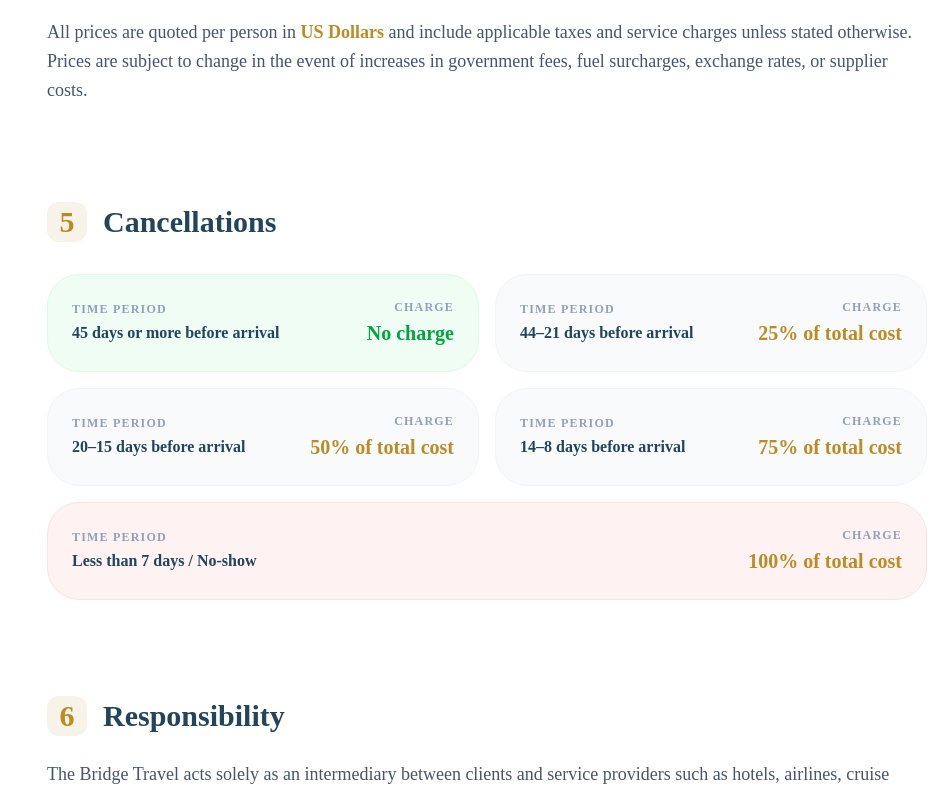
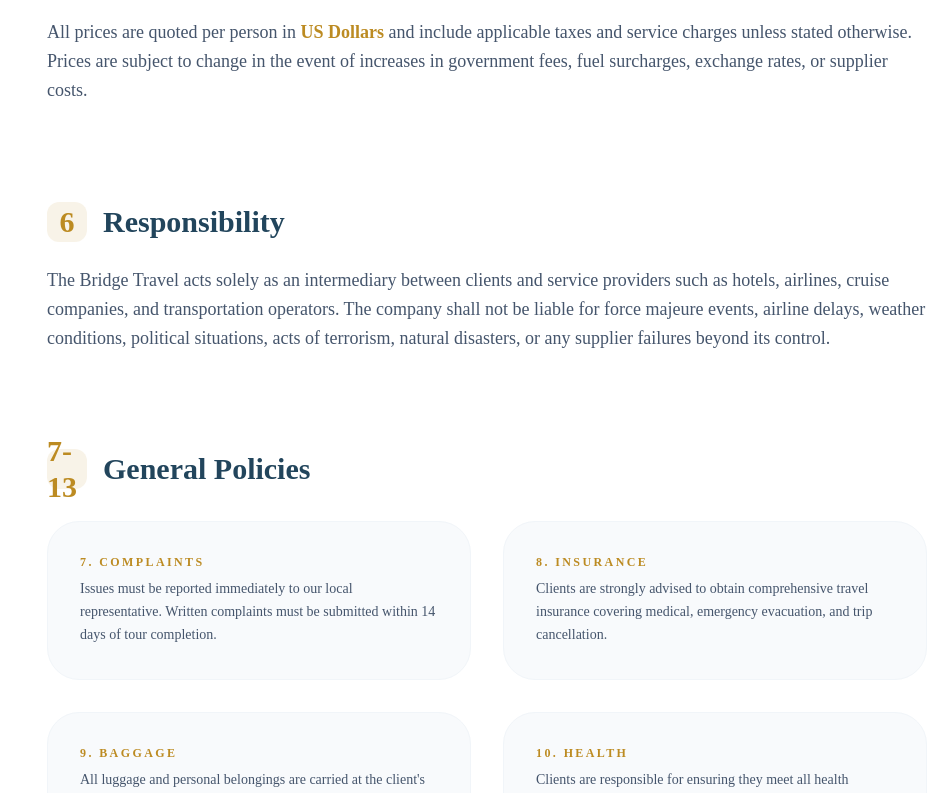
Before and after one commit to youssef-shaaban-dev/the-bridge-travel, a React (Vite) app: page /terms-and-conditions in a window 1280 px wide. Shown: the part 1563-2356 px from the top of the page, without its empty margins (337-1280 px from the left). Built offline with nearby package versions, Linux system fonts and the light colour scheme.

Commit message:
Remove cancellations section from Terms and Conditions
Removed the cancellations section from the terms and conditions.

```diff
--- a/src/components/pages/terms&condition/TermsAndConditions.jsx
+++ b/src/components/pages/terms&condition/TermsAndConditions.jsx
@@ -184,41 +184,6 @@ const TermsAndConditions = () => {
                             </p>
                         </section>
 
-                        <section id="cancellations" className="scroll-mt-32">
-                            <h2 className="text-3xl font-bold text-[#22455C] font-playfair mb-8 flex items-center gap-4">
-                                <span className="h-10 w-10 rounded-xl bg-[#BC8B22]/10 flex items-center justify-center text-[#BC8B22]">5</span>
-                                Cancellations
-                            </h2>
-                            <div className="grid grid-cols-1 md:grid-cols-2 gap-4">
-                                {[
-                                    { period: "45 days or more before arrival", charge: "No charge", type: "free" },
-                                    { period: "44–21 days before arrival", charge: "25% of total cost" },
-                                    { period: "20–15 days before arrival", charge: "50% of total cost" },
-                                    { period: "14–8 days before arrival", charge: "75% of total cost" },
-                                    { period: "Less than 7 days / No-show", charge: "100% of total cost", type: "full" }
-                                ].map((item, idx) => (
-                                    <div key={idx} className={cn(
-                                        "p-6 rounded-[32px] border transition-all duration-300",
-                                        item.type === 'free' ? "bg-green-50 border-green-100" :
-                                            item.type === 'full' ? "bg-red-50 border-red-100 md:col-span-2" :
-                                                "bg-slate-50 border-slate-100"
-                                    )}>
-                                        <div className="flex justify-between items-center gap-4">
-                                            <div>
-                                                <p className="text-xs font-bold text-slate-400 uppercase tracking-widest mb-1">Time Period</p>
-                                                <h4 className="font-bold text-[#22455C]">{item.period}</h4>
-                                            </div>
-                                            <div className="text-right">
-                                                <p className="text-xs font-bold text-slate-400 uppercase tracking-widest mb-1">Charge</p>
-                                                <h4 className={cn("text-xl font-black", item.type === 'free' ? "text-green-600" : "text-[#BC8B22]")}>
-                                                    {item.charge}
-                                                </h4>
-                                            </div>
-                                        </div>
-                                    </div>
-                                ))}
-                            </div>
-                        </section>
 
                         <section id="responsibility" className="scroll-mt-32">
                             <h2 className="text-3xl font-bold text-[#22455C] font-playfair mb-6 flex items-center gap-4">
```
